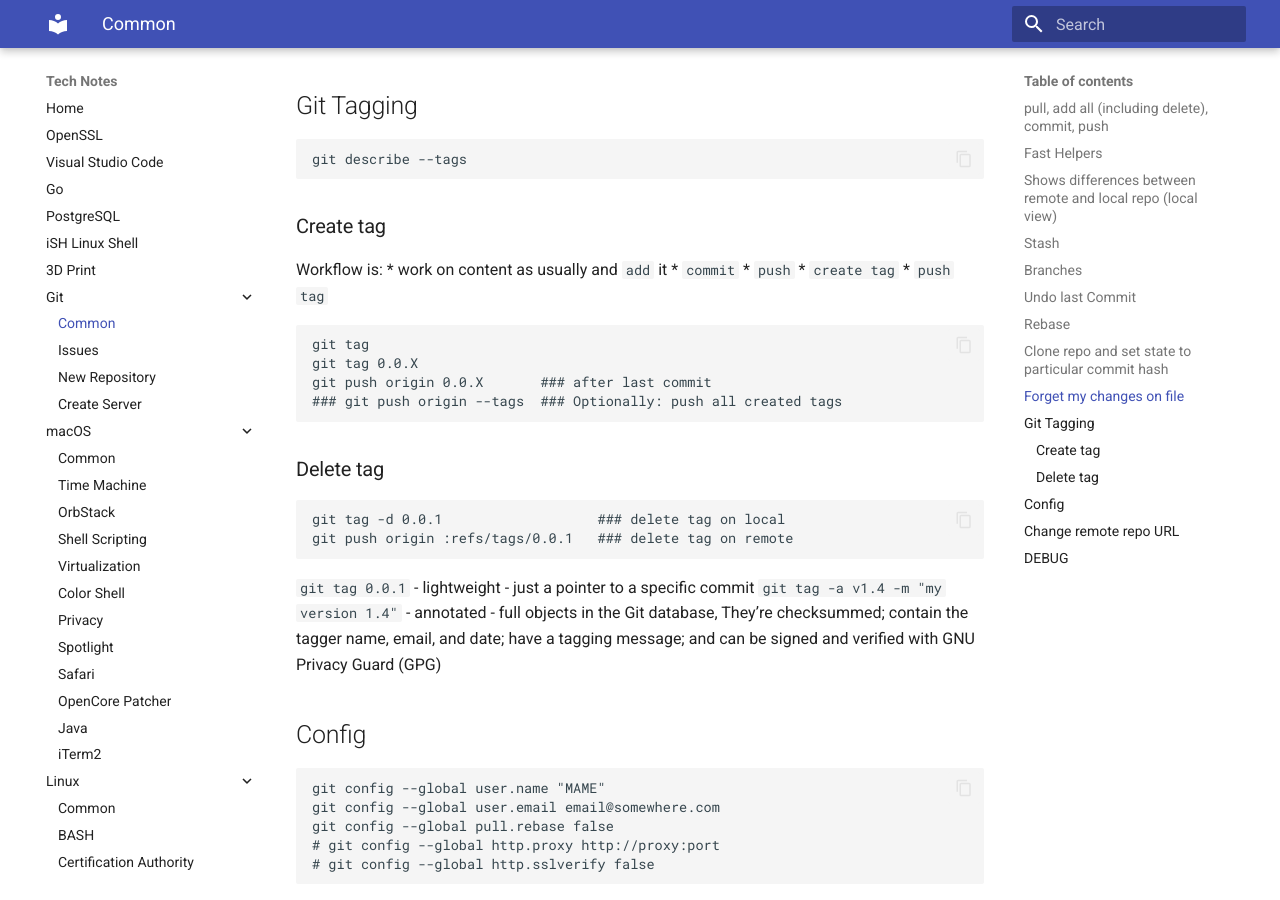
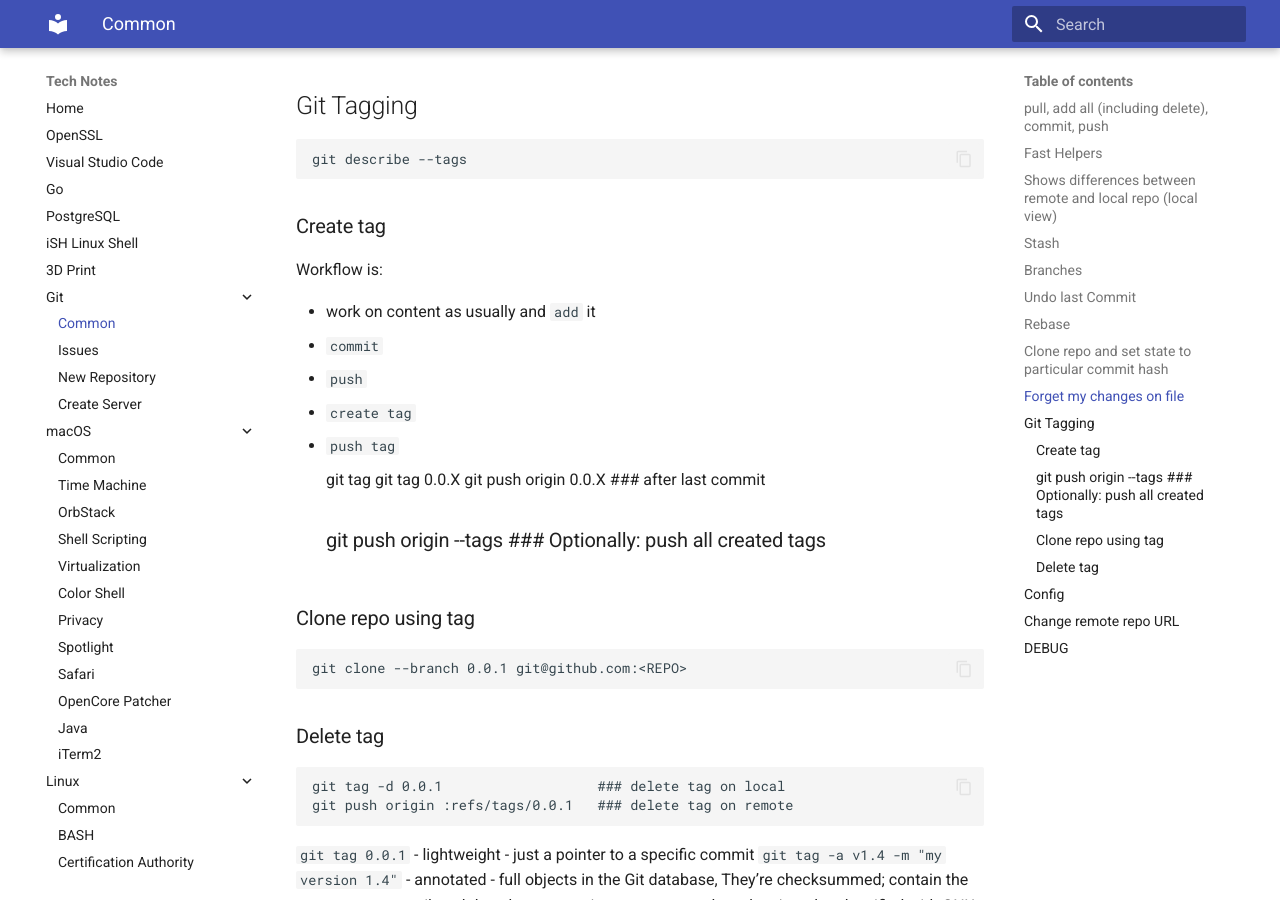
Before and after one commit to jorycz/technotes, an MkDocs documentation site: the page built from docs/Git/Git-Common.md, in a window 1280 px wide and 900 px high, scrolled down 3478 px. Built offline with MkDocs 1.6.1 and Material for MkDocs 9.7.7, drawn with Linux system fonts in a browser that asks for light colours.

Commit message:
git tag update

```diff
--- a/docs/Git/Git-Common.md
+++ b/docs/Git/Git-Common.md
@@ -142,6 +142,7 @@
 ### Create tag
 
 Workflow is:
+
 * work on content as usually and `add` it
 * `commit`
 * `push`
@@ -152,6 +153,10 @@
     git tag 0.0.X
     git push origin 0.0.X       ### after last commit
     ### git push origin --tags  ### Optionally: push all created tags
+
+### Clone repo using tag
+
+    git clone --branch 0.0.1 git@github.com:<REPO>
 
 ### Delete tag
 
```
